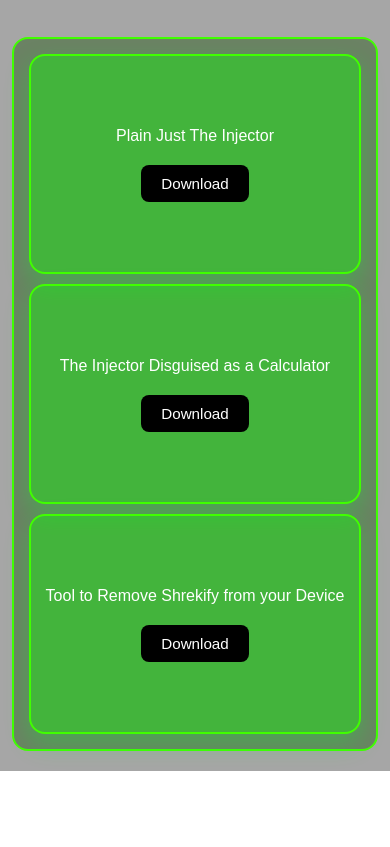
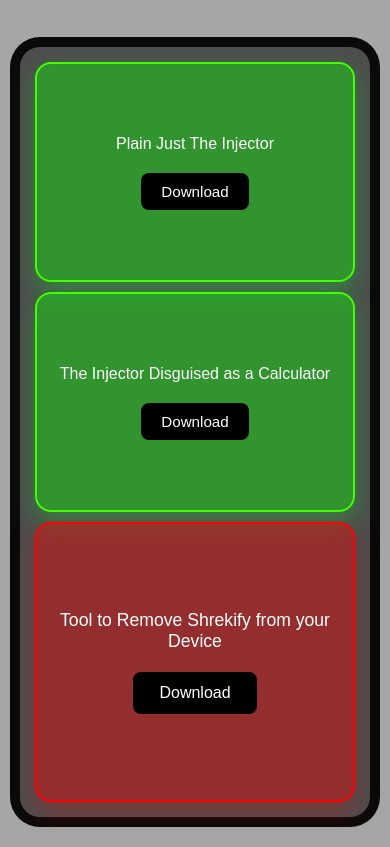
Before and after one commit to Adam456a/shrekify, a plain HTML site: page index.html in a window 390 px wide. Shown: the part 115-962 px from the top of the page. Before the commit the page ends 886 px from the top, so only its background shows below. Drawn offline with Linux system fonts and the light colour scheme; a web font is replaced by a local one.

Commit message:
CSS Update

```diff
--- a/CSS/index.css
+++ b/CSS/index.css
@@ -19,11 +19,10 @@
     min-height: 100vh;
     display: flex;
     flex-direction: column;
-    justify-content: flex-start;
     align-items: center;
     text-align: center;
     padding: 20px 10px;
-    background: url('images/Shrek.jpg') center/cover no-repeat;
+    background: url('images/Shrek.jpg') center / cover no-repeat;
     position: relative;
 }
 
@@ -39,7 +38,6 @@
     position: relative;
     z-index: 1;
     margin-bottom: 40px;
-    cursor: default;
     user-select: none;
     pointer-events: none;
     font-family: var(--logo-font);
@@ -59,9 +57,9 @@
     gap: 20px;
     max-width: 1200px;
     padding: 30px;
-    background: rgba(18, 75, 0, 0.4);
-    border: 2px solid var(--green);
-    border-radius: 16px;
+    background: rgba(0, 0, 0, 0.534);
+    border: 10px solid #000000e0;
+    border-radius: 30px;
     position: relative;
     z-index: 1;
 }
@@ -93,7 +91,6 @@
 .download-box p {
     margin-bottom: 20px;
     font-size: 1.1rem;
-    cursor: default;
     user-select: none;
     pointer-events: none;
 }
@@ -132,6 +129,71 @@
     }
 }
 
+.download-box-red {
+    background: rgba(255, 0, 0, 0.4);
+    border: 2px solid red;
+    border-radius: 16px;
+    flex: 1 1 250px;
+    max-width: 350px;
+    min-width: 220px;
+    min-height: 280px;
+    display: flex;
+    flex-direction: column;
+    justify-content: center;
+    align-items: center;
+    text-align: center;
+    box-shadow: 0 10px 25px rgba(255, 0, 0, 0.3);
+    padding: 20px;
+    transition: transform 0.2s ease, box-shadow 0.2s ease;
+}
+
+.download-box-red:hover {
+    transform: scale(1.05);
+    box-shadow: 0 18px 40px rgba(255, 0, 0, 0.5);
+    animation: neonGlowRed 1s infinite alternate;
+}
+
+.download-box-red p {
+    margin-bottom: 20px;
+    font-size: 1.1rem;
+    user-select: none;
+    pointer-events: none;
+}
+
+.download-box-red button {
+    padding: 12px 26px;
+    font-family: var(--header-font);
+    font-size: 1rem;
+    border: none;
+    border-radius: 8px;
+    background: #000;
+    color: #fff;
+    cursor: pointer;
+    transition: background 0.2s ease, transform 0.1s ease;
+}
+
+.download-box-red button:hover {
+    background: #333;
+}
+
+.download-box-red button:active {
+    transform: scale(0.97);
+}
+
+.download-box-red button:focus {
+    outline: 2px solid red;
+    outline-offset: 2px;
+}
+
+@keyframes neonGlowRed {
+    0%, 100% {
+        box-shadow: 0 0 10px red, 0 0 20px red;
+    }
+    50% {
+        box-shadow: 0 0 20px red, 0 0 40px red;
+    }
+}
+
 @media (max-width: 1024px) {
     .download-box {
         flex: 1 1 45%;
@@ -145,7 +207,6 @@
         gap: 15px;
     }
     .download-box {
-        flex: 1 1 100%;
         max-width: 100%;
         min-height: 250px;
     }
@@ -157,8 +218,6 @@
         gap: 10px;
     }
     .download-box {
-        width: 100%;
-        min-width: unset;
         padding: 15px;
         min-height: 220px;
     }
--- a/index.html
+++ b/index.html
@@ -31,7 +31,7 @@
             </a>
         </div>
 
-        <div class="download-box">
+        <div class="download-box-red">
             <p>Tool to Remove Shrekify from your Device</p>
             <a href="Python/Revert.py" download>
                 <button>Download</button>
```
